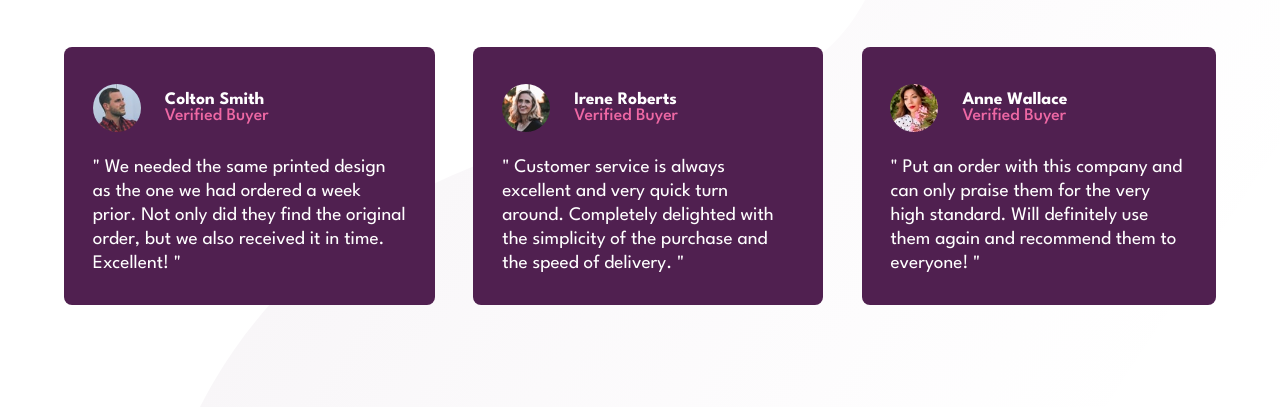
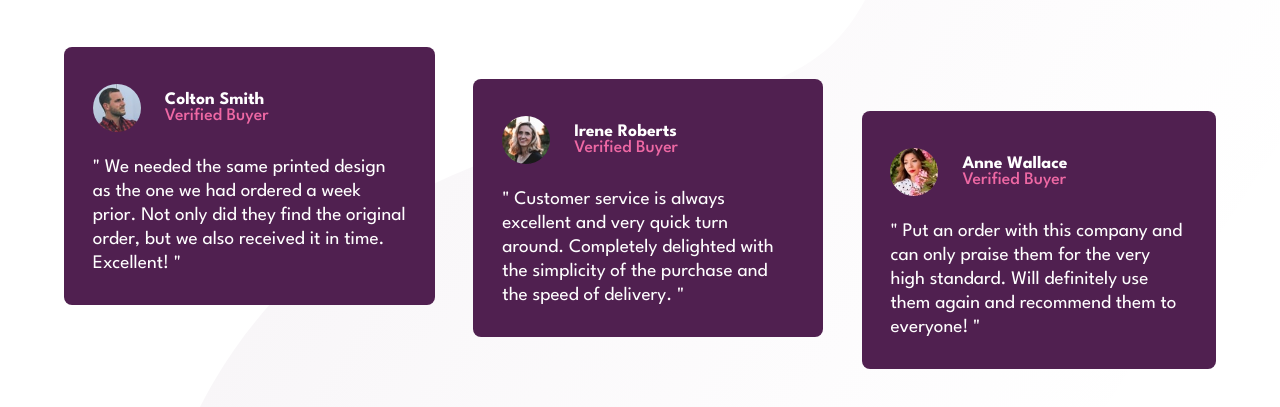
Before and after one commit to edwin-hudson/social-proof-section, a plain HTML site: page index.html in a window 1280 px wide. Shown: the part 383-790 px from the top of the page. Drawn offline with Linux system fonts and the light colour scheme.

Commit message:
Add vertical translation for card elements in testimonials section

```diff
--- a/style.css
+++ b/style.css
@@ -204,9 +204,14 @@ p.description {
         margin-left: 0;
     }
 
+    .cards.card-2 {
+        transform: translateY(2rem);
+}
+
     .cards.card-3 {
         margin-right: 0;
-    }
+        transform: translateY(4rem);
+}
 
     p.quote {
         font-size: 1.2rem;
```
